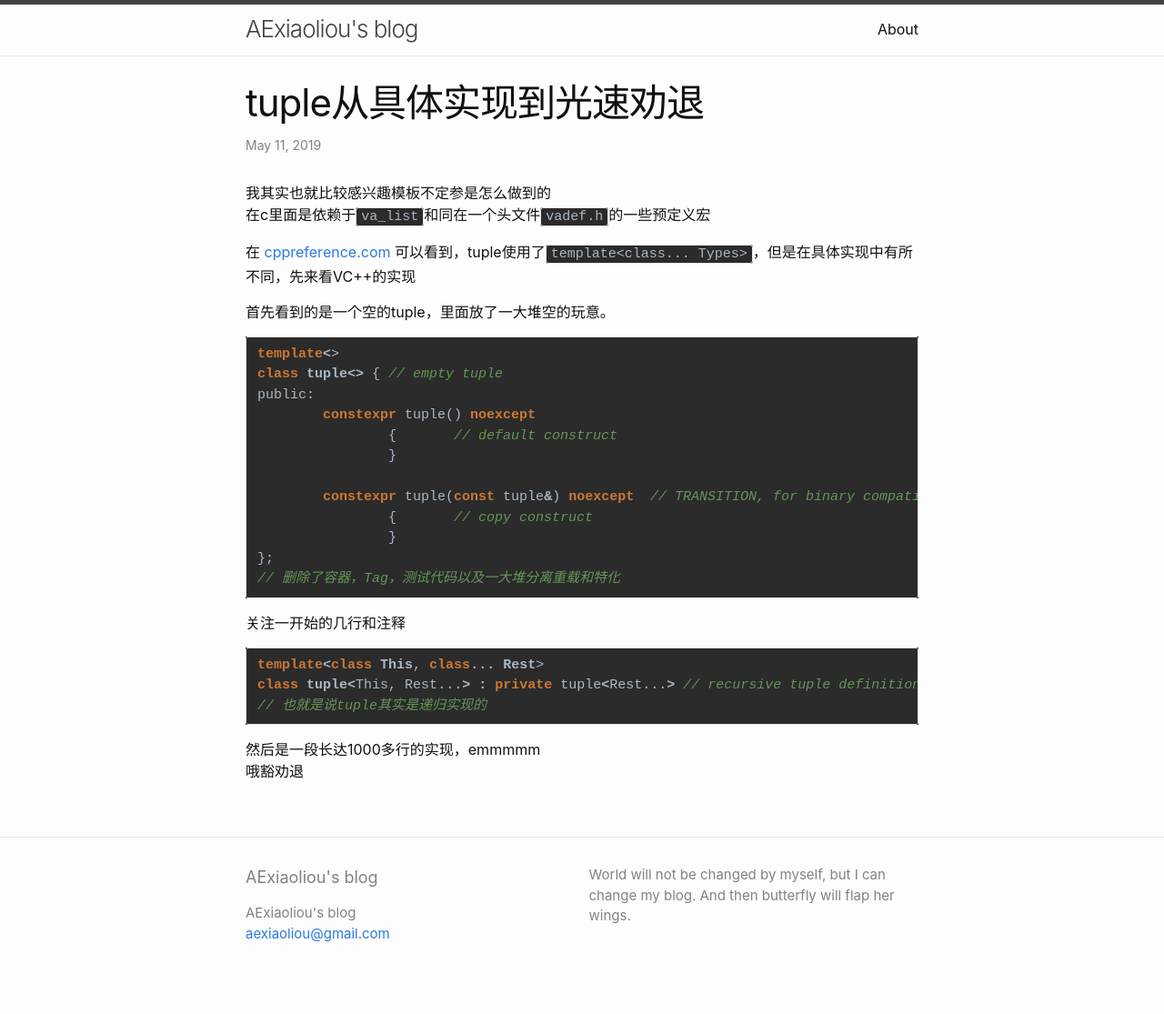
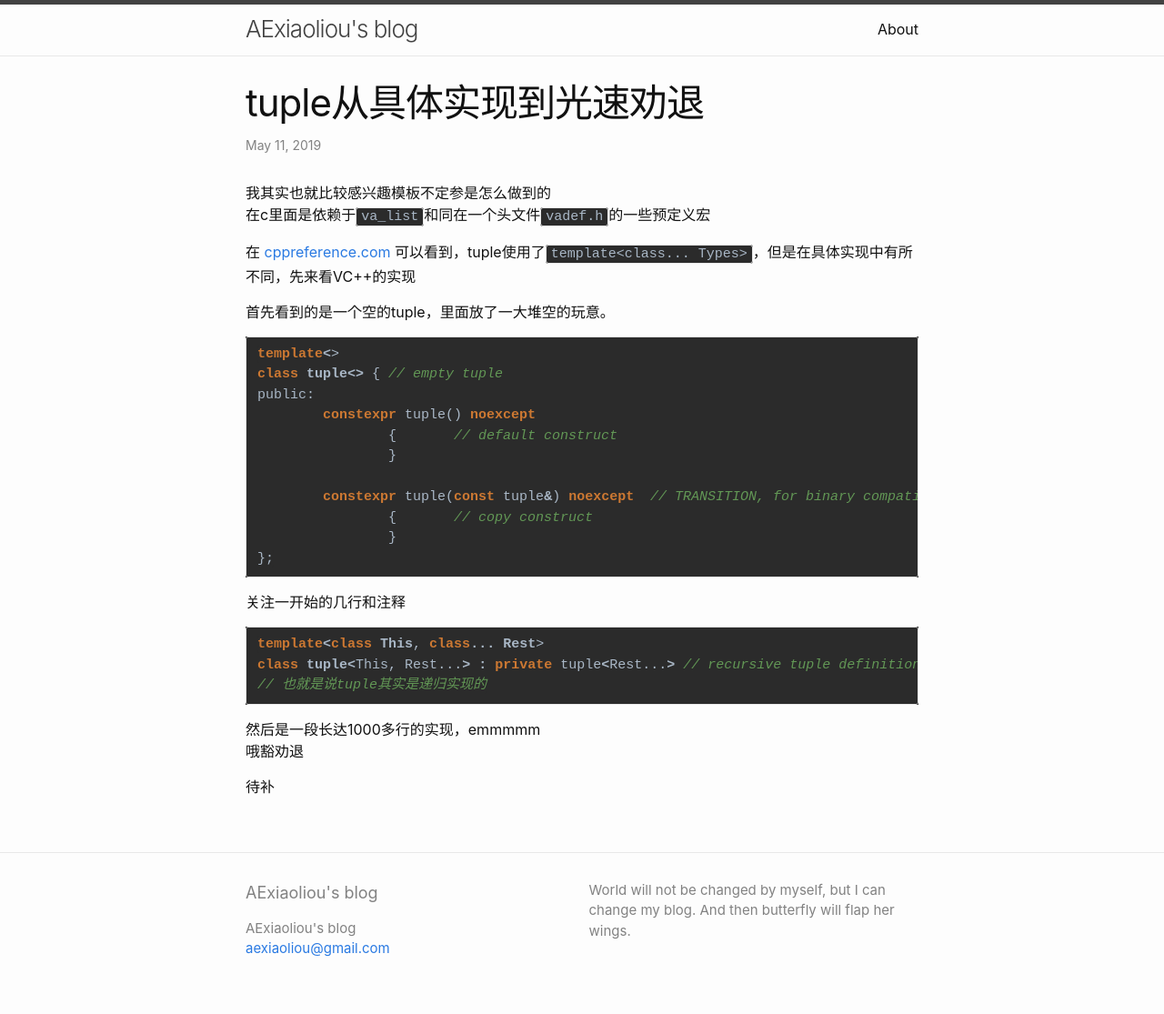
Before and after one commit to AExiaoliou/hatimblog.github.io, a Jekyll site: the page built from _posts/2019-05-12-tuple-implementation.md, in a window 1280 px wide. Shown: the whole page at 91% size. Built offline with Jekyll 4.4.1, drawn with Linux system fonts in a browser that asks for light colours.

Commit message:
some changes

````diff
--- a/_posts/2019-05-12-tuple-implementation.md
+++ b/_posts/2019-05-12-tuple-implementation.md
@@ -23,7 +23,6 @@ public:
 		{	// copy construct
 		}
 };
-// 删除了容器，Tag，测试代码以及一大堆分离重载和特化
 ```
 关注一开始的几行和注释
 ```cpp
@@ -33,3 +32,6 @@ class tuple<This, Rest...> : private tuple<Rest...> // recursive tuple definitio
 ```
 然后是一段长达1000多行的实现，emmmmm
 哦豁劝退
+
+
+待补
````
